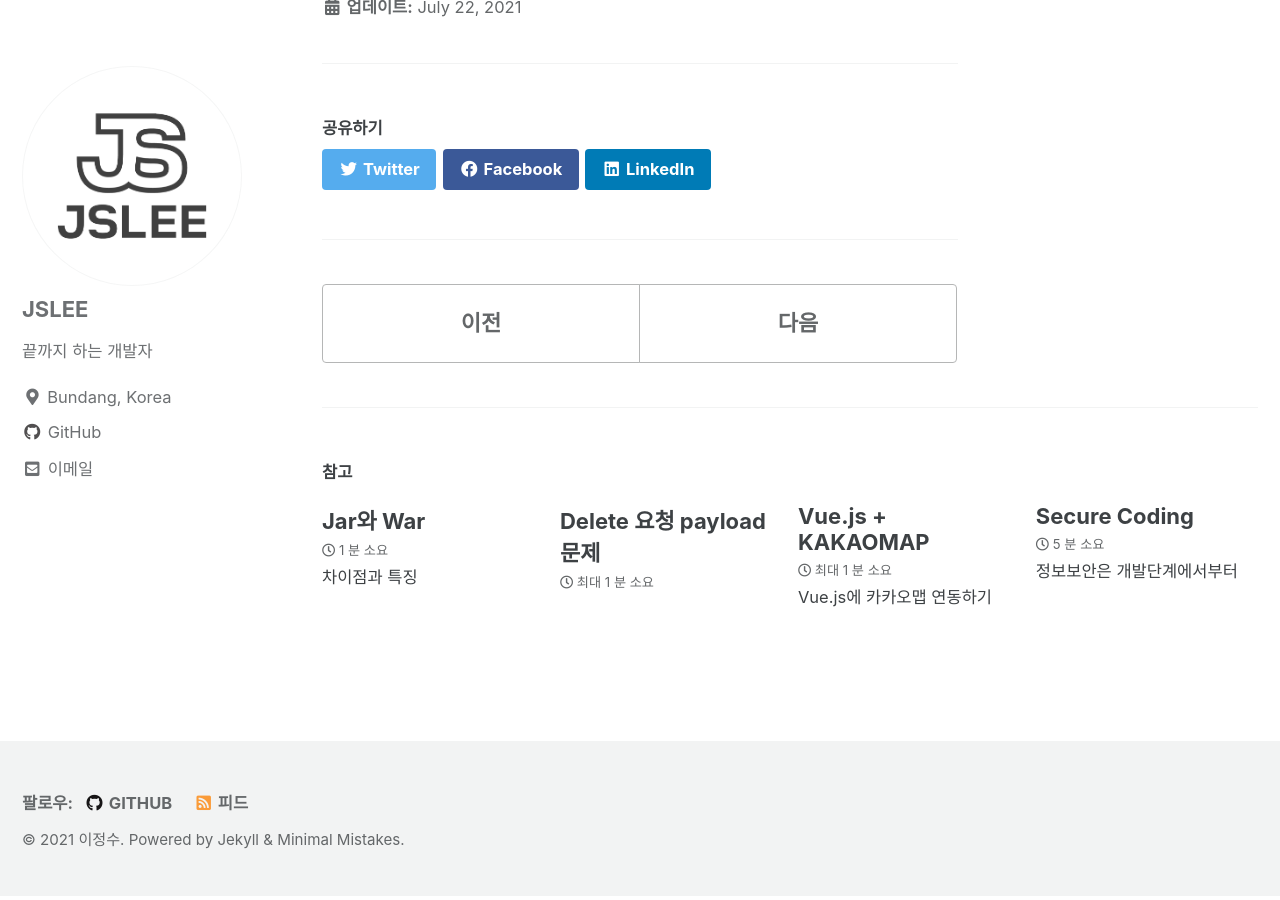
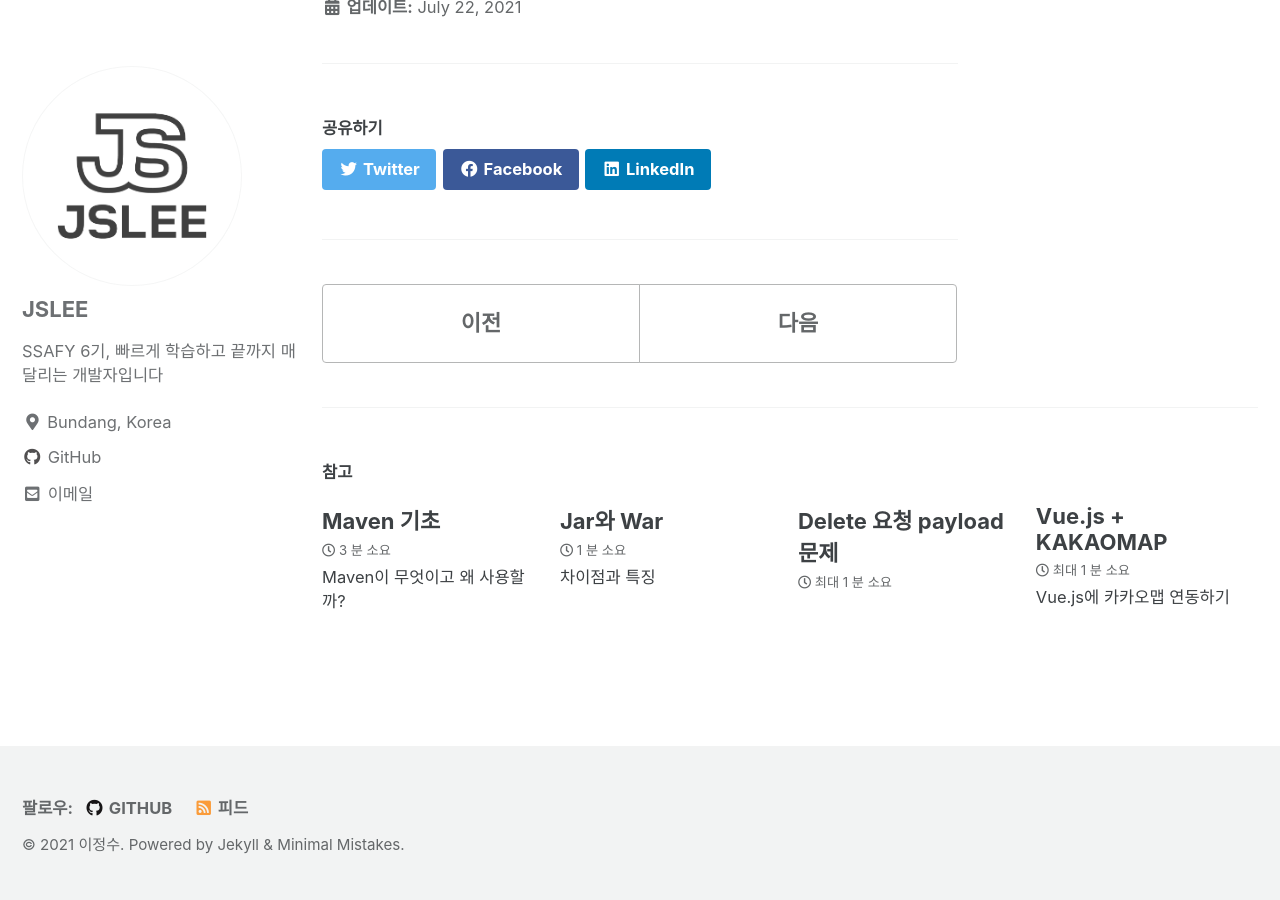
Before and after one commit to jslee7420/devlog, a Jekyll site: the page built from _posts/2021-07-22-annotation.md, in a window 1280 px wide and 900 px high, scrolled down 819 px. Built offline with Jekyll 4.4.1, drawn with Linux system fonts in a browser that asks for light colours; cached includes are drawn as plain includes; part of the change alters nothing that is shown.

Commit message:
ADD maven

````diff
--- a/_config.yml
+++ b/_config.yml
@@ -102,7 +102,7 @@ analytics:
 author:
   name: "JSLEE"
   avatar: "assets/img/JS_LOGO-02.png" # path of avatar image, e.g. "/assets/images/bio-photo.jpg"
-  bio: "끝까지 하는 개발자"
+  bio: "SSAFY 6기, 빠르게 학습하고 끝까지 매달리는 개발자입니다"
   location: "Bundang, Korea"
   email: "jeongsoo.lee7420@gmail.com"
   links:
--- /dev/null
+++ b/_posts/2021-12-09-maven.md
@@ -0,0 +1,179 @@
+---
+title: "Maven 기초"
+excerpt: "Maven이 무엇이고 왜 사용할까?"
+
+categories:
+  - Java
+tags:
+  - [Java]
+
+toc: true
+toc_sticky: true
+
+date: 2021-12-09
+last_modified_at: 2021-12-09
+---
+
+SSAFY에서 백엔드 수업을 하며 사용했던 도구인 Maven에 대해서 조금 더 확실히 알기 위해 정리해보았습니다. 이 글은 "초보 웹 개발자를 위한 스프링5 프로그래밍 입문"의 내용을 정리한 글임을 미리 밝힙니다.
+
+## Maven이란?
+
+Maven은 프로젝트 빌드와 라이프 사이클, 사이트 생성 등 프로젝트 전반을 위한 관리 도구입니다. 주 사용 목적은 의존 모듈을 관리하기 위함합니다.
+
+## 왜 Maven을 사용하는가?
+
+개발자들은 필요에 따라 라이브러리를 다운받아 사용합니다. 얼핏 생각하면 간단해 보이는 이 과정은 생각보다 간단하지 않습니다. 라이브러리들이 의존성을 가지고 있는 경우가 있기 때문입니다. 예를 들어 "아파치 commons DBCP" 라이브러리를 사용하기 위해서는 "common pool" 라이브러리도 같이 다운받아야 합니다. "아파치 commons DBCP" 라이브러리 구현과정에서 "common pool"라이브러리를 사용했기 때문이죠 이런 경우 "아파치 commons DBCP"가 "common pool"에 의존성이 있다고 합니다. 하지만 이걸로 끝이 아닙니다. "commons loggin"을 비롯한 다른 라이브러리들도 추가로 다운받아야하고 새로 받은 라이브러리가 또 다른 라이브러리에 의존할 수도 있습니다. 이걸 일일이 개발자가 관리하는 건 매우 번거로운 작업이 될 것이고 이러한 문제를 해결하기 위해 등장한 것이 바로 "Maven"입니다. Maven은 특정 라이브러리를 사용할때 해당 라이브러리가 의존하는 라이브러리들을 자동으로 불러와 줍니다. 더이상 라이브러리의 의존성을 개발자가 관리할 필요가 없어진 것입니다.
+
+## Maven 프로젝트의 핵심 pom.xml
+
+Maven 프로젝트를 생성하면 pom.xml 파일이 프로젝트 루트 폴더에 생성됩니다. 이 파일은 Project Object Model 정보를 담고 있는 파일로 쉽게 말해 Maven 프로젝트의 기본설정을 기술하는 파일입니다.이 파일에서 다루는 주요 설정 정보는 다음과 같습니다.
+
+- 프로젝트 정보: 프로젝트 이름, 개발자 목록, 라이센스 등
+- 빌드 설정: 소스, 리소스, 라이프 사이클별 실행할 플러그인 등 빌드와 관련된 설정
+- 빌드 환경: 사용자 환경별로 달라질 수 있는 프로파일 정보를 기술
+- POM 연관 정보: 의존 프로젝트(모듈), 상위 프로젝트, 포함하고 있는 하위 모듈 등 기술
+
+pom.xml의 기본 코드 구조는 다음과 같습니다.
+
+```xml
+<project xmlns="http://maven.apache.org/POM/4.0.0" xmlns:xsi="http://www.w3.org/2001/XMLSchema-instance"
+    xsi:schemaLocation="http://maven.apache.org/POM/4.0.0 https://maven.apache.org/xsd/maven-4.0.0.xsd">
+    <modelVersion>4.0.0</modelVersion>
+
+    <groupId>${groupId}</groupId>
+    <artifactId>${artifactId}</artifactId>
+    <version>${version}</version>
+    <packaging>jar</packaging>
+
+    <name>${artifactId}</name>
+    <url>http://www.myorganization.org</url>
+
+    <dependencies>
+        <dependency>
+                <groupId>junit</groupId>
+                <artifactId>junit</artifactId>
+                 <version>4.12</version>
+                <scope>test</scope>
+        </dependency>
+    </dependencies>
+</project>
+```
+
+- \<groupId>: 프로젝트의 그룹 ID 설정
+- \<artifactId>: 프로젝트의 Artifact ID 설정
+- \<version>:
+- \<packaging>: 패키징 타입 설정. (jar or war)
+- \<dependencies>: 이 프로젝트에서 의존하는 다른 프로젝트 정보를 기술
+  - \<dependency>: 의존하는 프로젝트 POM 정보
+    - \<groupId>: 의존하는 프로젝트의 그룹 ID
+    - \<artifactId>: 의존하는 프로젝트의 artifact ID
+    - \<version>: 의존하는 프로젝트의 버전
+    - \<scope>: 의존하는 범위를 설정
+
+### groupId & artifactId & version
+
+- groupId
+  - 모든 프로젝트 중에서 당신의 프로젝트를 식별하게 해주는 식별자
+  - groupId는 Java의 패키지 이름 규칙을 따라야 함 즉 제어하는 도메인 이름의 반대로 시작
+    ex ) org.apache.maven, org.apache.commons
+  - 만약에 프로젝트가 다중 모듈 프로젝트인 경우 부모의 groupId에 새 식별자를 추가해 사용
+    ex ) org.apache.maven, org.apache.maven.plugins, org.apache.maven.reporting
+- artifactId
+  - 버전 없는 jar파일의 이름
+  - 특수 문자를 사용하지 않고 소문자로만 작성
+  - third party jar 파일인 경우면, 할당된 이름을 사용해야 함
+- version
+  - 배포를 하려면 숫자와 점으로 구성된 일반적인 버전(1.0,1.1,1.0.1,...)인 형태를 사용함
+  - SNAPSHOT (nightly) 빌드와 관련된 날짜 버전은 사용하지 않음
+  - third party artifact 라면, 이상하네 보일지 라도 그들이 준 버전 넘버를 사용함
+
+## Maven의 의존 관리 방법
+
+앞서 설명한 것 처럼 Maven은 라이브러리 간의 의존성을 자동으로 처리해줍니다. 예를 들어 commons-dbcp 모듈을 사용하고 싶다면 프로젝트의 pom.xml을 열어서 다음과 같은 dependency 코드를 추가하면 됩니다.
+
+```xml
+<dependency>
+    <groupId>commons-dbcp</groupId>
+    <artifactId>commons-dbcp</artifactId>
+    <version>1.4</version>
+</dependency>
+```
+
+commons-dbcp 모듈의 pom.xml 파일은 다음과 같은 의존 코드가 설정되어 있습니다.
+
+```xml
+<dependencies>
+  <dependency>
+    <groupId>commons-pool</groupId>
+    <artifactId>commons-pool</artifactId>
+    <version>1.5.4</version>
+  </dependency>
+  <dependency>
+    <groupId>junit</groupId>
+    <artifactId>junit</artifactId>
+    <version>3.8.2</version>
+    <scope>test</scope>
+  </dependency>
+  <!--  For managed connections  -->
+  <dependency>
+    <groupId>org.apache.geronimo.specs</groupId>
+    <artifactId>geronimo-jta_1.1_spec</artifactId>
+    <version>1.1.1</version>
+    <optional>true</optional>
+  </dependency>
+  <!--  tomcat naming jars for jndi reference tests  -->
+  <dependency>
+    <groupId>tomcat</groupId>
+    <artifactId>naming-common</artifactId>
+    <version>5.0.28</version>
+    <scope>test</scope>
+  </dependency>
+  <dependency>
+    <groupId>tomcat</groupId>
+    <artifactId>naming-java</artifactId>
+    <version>5.0.28</version>
+    <scope>test</scope>
+  </dependency>
+  <!--  dragged in by tomcat-naming jars - only for jndi tests  -->
+  <dependency>
+  <groupId>commons-logging</groupId>
+  <artifactId>commons-logging</artifactId>
+  <version>1.1.1</version>
+  <scope>test</scope>
+  </dependency>
+  <!--  for testing of managed connections  -->
+  <dependency>
+    <groupId>org.apache.geronimo.modules</groupId>
+    <artifactId>geronimo-transaction</artifactId>
+    <version>1.2-beta</version>
+    <scope>test</scope>
+  </dependency>
+</dependencies>
+```
+
+Maven은 commons-dbcp 모듈을 받을 때 pom 관련 파일도 함께 다운받고 다시 pom 파일에 명시된 의존 모듈을 함께 다운받는 방식을 반복하여 나머지 의존을 알맞게 처리해줍니다.
+
+### 라이브러리 찾기
+
+https://mvnrepository.com/ 사이트에서 원하는 라이브러리의 \<dependency> 설정 정보를 구할 수 있습니다.
+
+### 의존의 scope
+
+위 \<dependency>에 포함된 /<scope>는 의존하는 모듈이 언제 사용되는지를 설정합니다. 여기에는 다음 네가지 값이 올 수 있습니다.
+
+- compile: 컴팡리 할때 필요. 테스트 및 런타임에도 클래스패스에 포함. /<scope>를 설정하지 않을 경우 기본값
+- runtime: 런타임에 필요. JDBC 드라이버 등이 예. 프로젝트 코드를 컴파일 할 때는 필요하지 않지만 실행시만 필요. 배포시 포함
+- provided: 컴파일 할때 필요하지만 실제 런타임 때는 컨테이너 같은 것에서 기본으로 제공되는 모듈을 의미. 서블릿이나 JSP API등이 해당. 배포시 제외
+- test: 테스트 코드를 컴파일 할 때 필요. Mock 테스트를 위한 모듈이 예. 테스트 시에 클래스패스에 포함. 배포시 제외
+
+> 클래스패스: 사용자 정의 클래스 및 API 패키지의 경로를 지정하는 자바가상머신 또는 Java 컴파일러의 매개 변수이다. 쉽게 말해, 자바가 클래스를 찾아 사용을 해야하는데 클래스들이 어디 있는지 위치를 지정해주는 값이다.
+
+## Maven은 어디서 어디로 모듈을 가져오는가?
+
+Maven은 컴파일이나 패키징 등 작업을 실행할 때 필요한 플러그인이나 pom.xml 파일에 \<dependency>에 설정한 모듈을 Maven 중앙 리포지토리에서 다운받습니다. 중앙 리포지토리 주소는 http://repo1.maven.org/maven2/ 입니다. 여기서 다운 받은 모듈은 로컬 리포지토리에 저장되는데 이는 [USER_HOME]/.m2/repository 폴더에 위치합니다. 여기에 다음과 같은 형식의 폴더를 생성한 뒤 다운받은 모듈을 저장합니다.
+
+```
+[groupId]/[artifactId]/[version]
+```
+
+위 폴더에는 패키징 된 모듈 파일, pom 파일, 그리고 소스 코드 다운로드 옵션을 실행 경우에는 소스 코드를 포함한 jar 파일이 포함됩니다. 일단 원격 리포지토리로부터 파일을 다운로드 해서 로컬에 저장하면 그 뒤로는 로컬에 저장된 파일을 재사용합니다(매우 경제적이죠).
````
